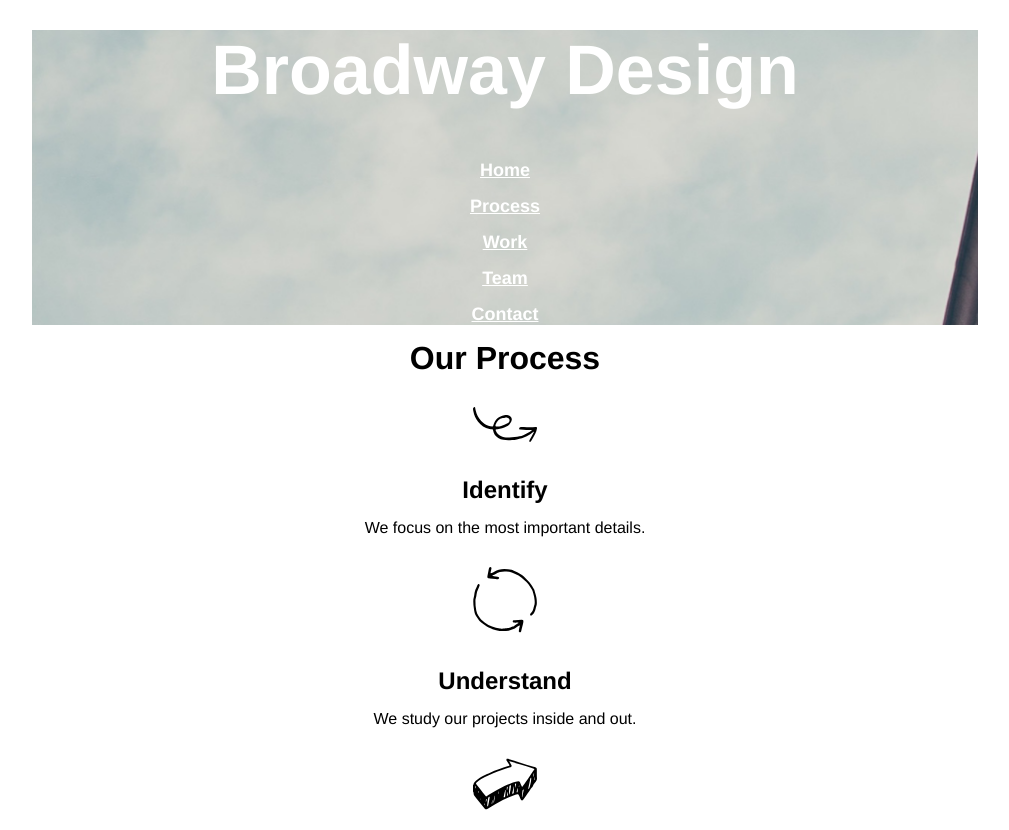
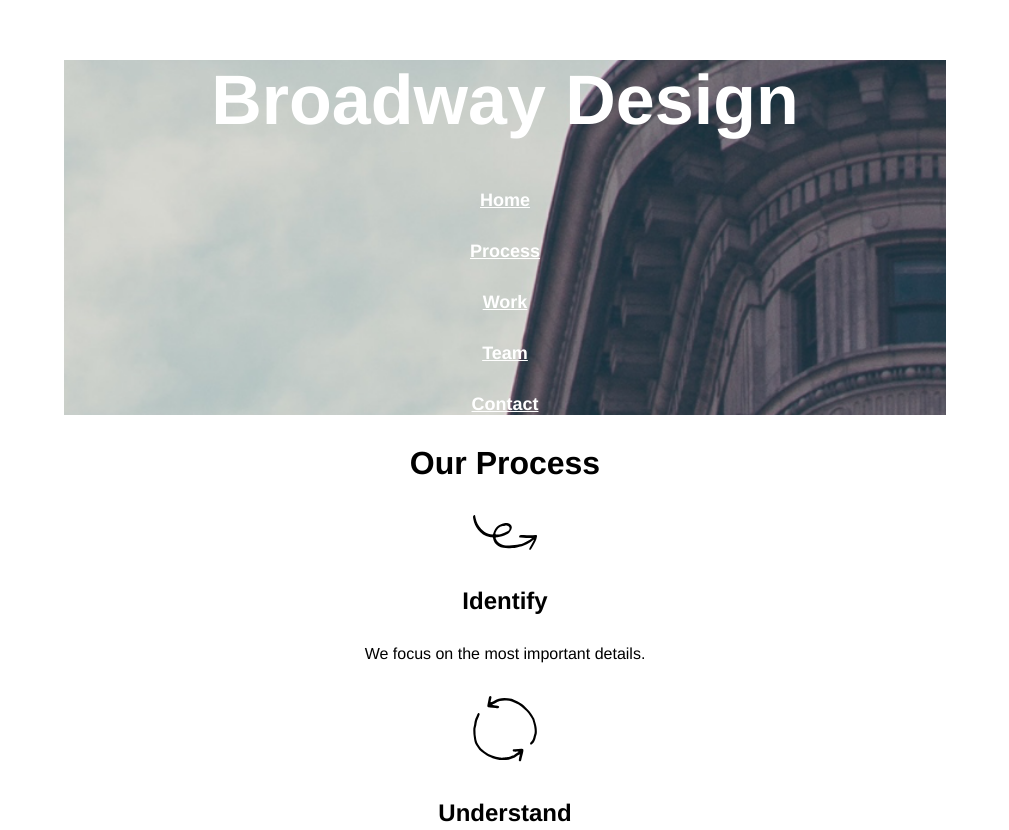
Before and after one commit to bransam72783/broadway, a plain HTML site: page index.html in a window 1280 px wide. Shown: the top 830 px of the page, without its empty margins (135-1144 px from the left). Drawn offline with Linux system fonts and the light colour scheme.

Commit message:
body/proccess area complete with layout and css

```diff
--- a/index.html
+++ b/index.html
@@ -7,7 +7,9 @@
 <body>
 	<div class="container">
 	<header>
+			<div id="headerimg">
 			<h1>Broadway Design</h1>
+			</div>
 				<nav>
 					<ul>
 					<li><a href="#home">Home</a></li>
@@ -17,6 +19,7 @@
 					<li><a href="#contact">Contact</a></li>
 					</ul>
 				</nav>
+
 	  </div>
 	</header>
 
@@ -32,9 +35,8 @@
 			<img src="./resources/img/execute.svg">
 			<h2>Execute</h2>
 			<p>We put everything we have into our work</p>
-
-
 		</div>
 	</div>
+
 </body>
 </html>
--- a/resources/css/style.css
+++ b/resources/css/style.css
@@ -1,14 +1,16 @@
 		* {
-			margin:15px;
+			margin: 3px;
+			margin-top:30px;
 			padding: 0;
 			font-family: Helvetica;
+
 
 		}
 
 		/* Global Container */
 
 		.container {
-			width: 80%;
+			width: 70%;
 			margin: auto;
 			text-align: center;
 
@@ -16,15 +18,21 @@
 
 
 		 header {
+
 		 		 	background: url("../img/the-flatiron-building.png");
 		 		 	background-repeat: no-repeat;
 		 		 	background-size: cover;
-		}
+		 		 	background-position: center;
+
+
+		 }
+
+
 
 		 header h1{
 			font-size: 70px;
 			color: white;
-			font-weight: bold;
+			font-weight: 900;
 			margin-bottom: 50px;
 		}
 
@@ -33,18 +41,28 @@
 		header ul {
 			list-style: none;
 
+
 		}
 
 		header ul li {
-			margin-bottom: 15px;
+
+
 		}
 
 		header ul li a{
 			color:white;
-			font-weight: 800;
+			font-weight:900;
 			font-size: 18px;
 		}
 
+
+		/* Body starting under image */
+
+		.process h1{
+			font-size: 32px;
+			font-weight: 900;
+
+		}
 		 .process h2{
 			font-weight: 900;
 
```
Lines whose indentation alone changed are shown as unchanged.
